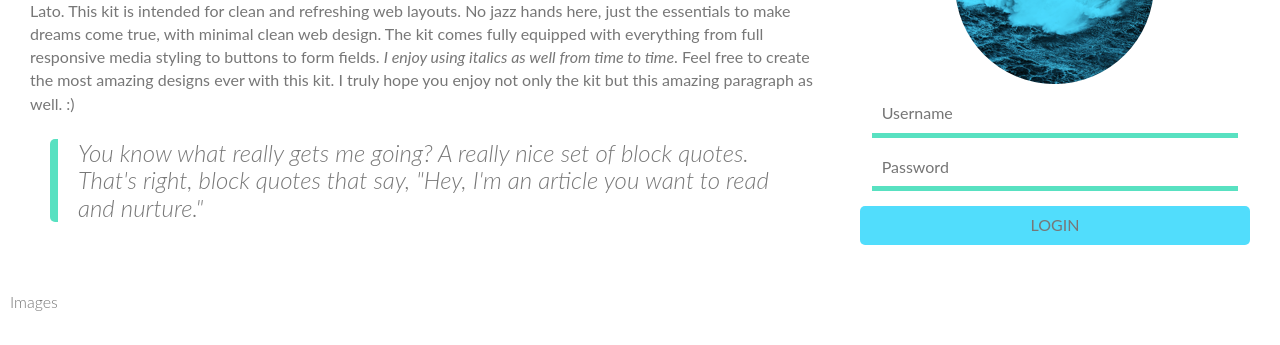
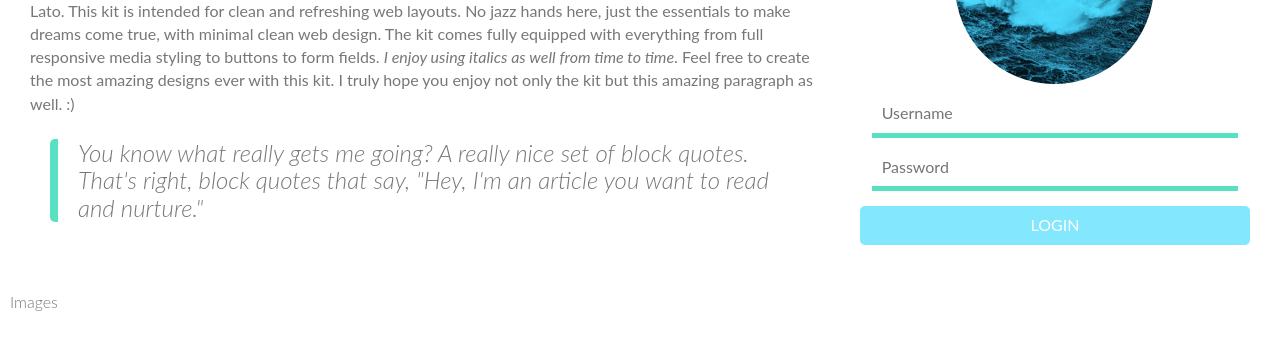
Before and after one commit to Diegoireland1975/Techdegree-Project4-Web-Style-Guide, a plain HTML site: page index.html in a window 1280 px wide. In both pictures the pointer is over the button "LOGIN". Shown: the part 411-756 px from the top of the page. Drawn offline with nearby package versions, Linux system fonts and the light colour scheme; files that its build step writes are made by us from their sources.

Commit message:
Update _navigation.scss

```diff
--- a/scss/components/_navigation.scss
+++ b/scss/components/_navigation.scss
@@ -31,7 +31,7 @@
   text-transform: uppercase;
   border-radius: 5px;
   &:hover {
-    color: $color-secondary;
+    background-color: lighten($color-tertiary, 10%);
   }
 }
 
```
